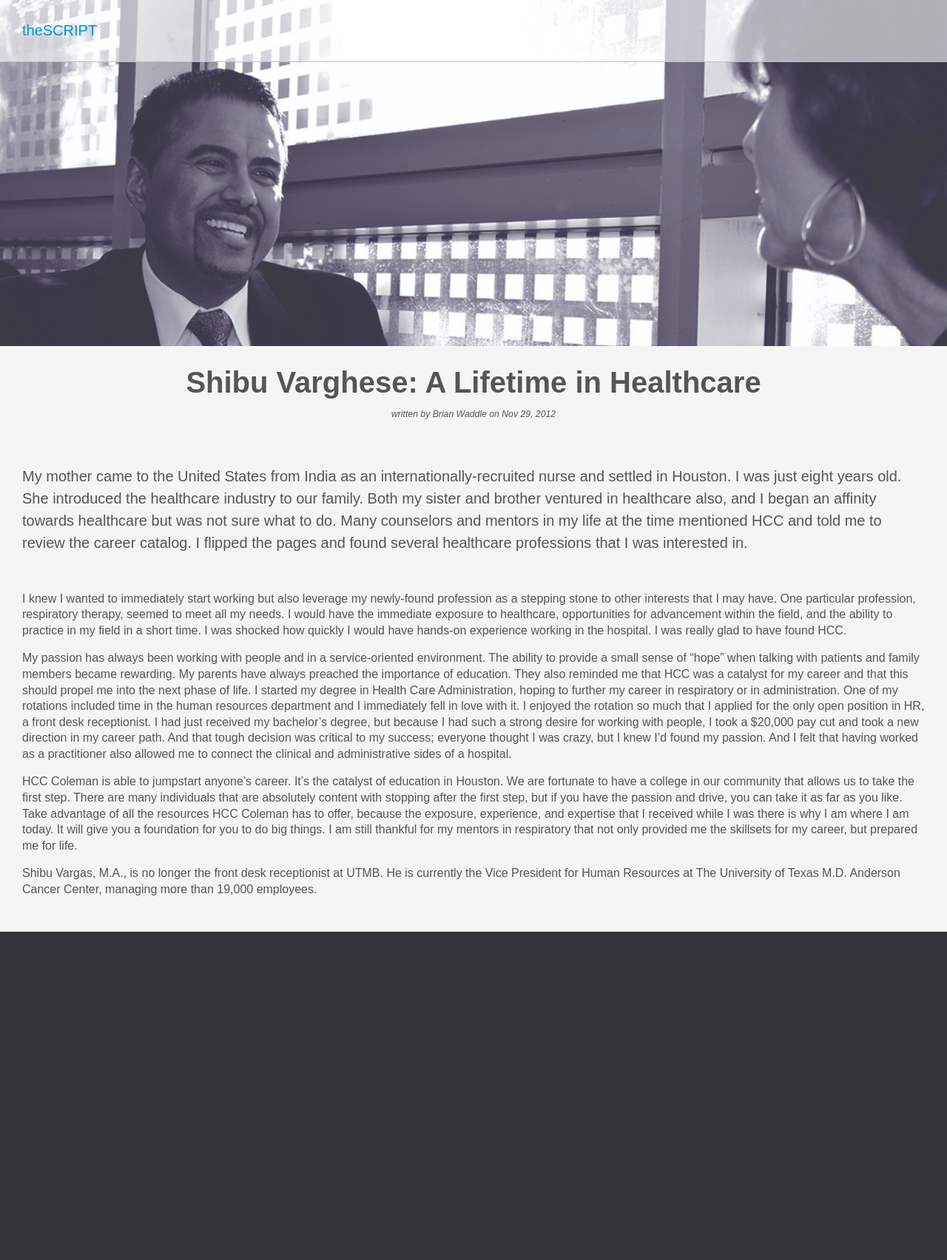
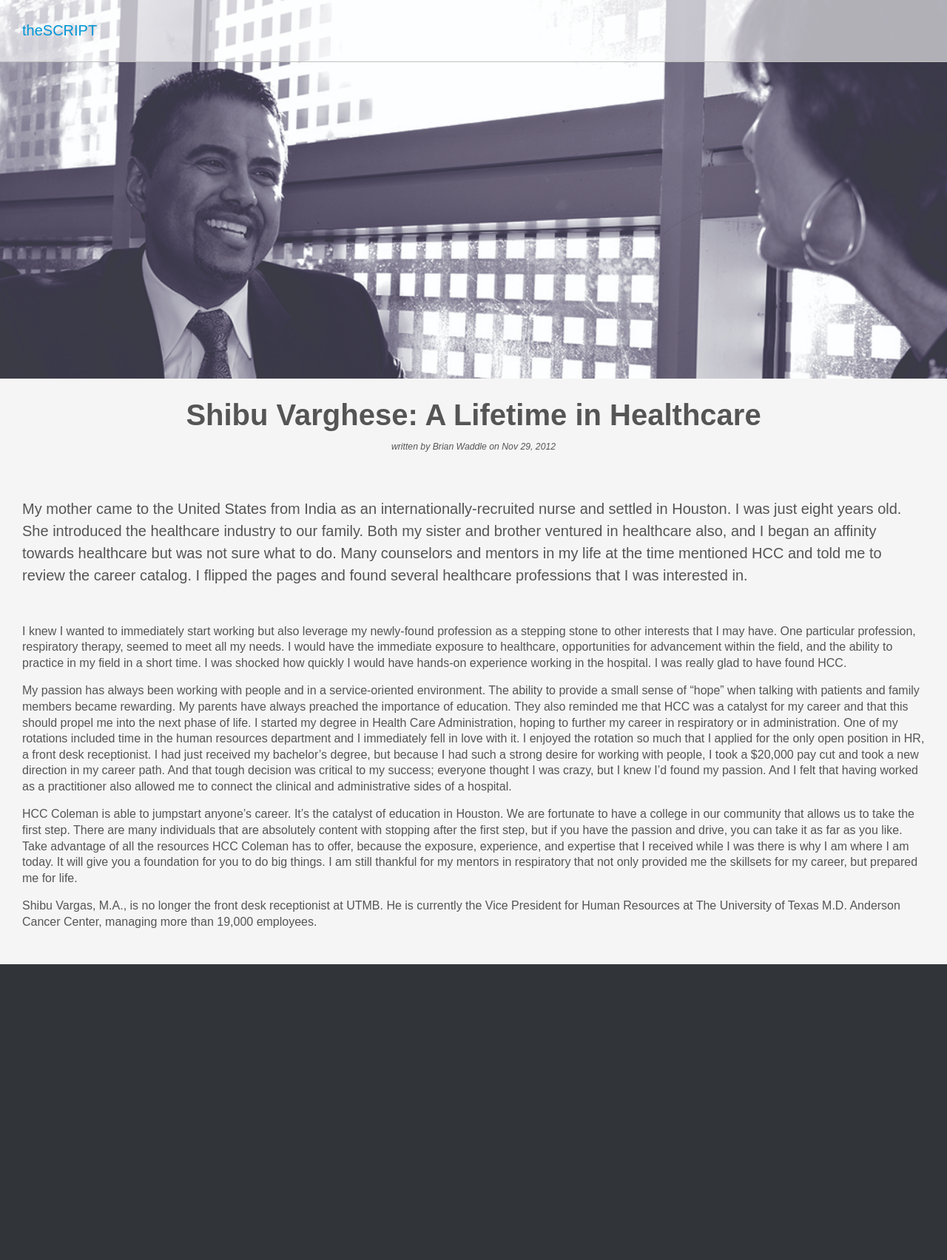
Before and after one commit to Coleman-Script/Coleman-Script.github.io, a Jekyll site: the page built from _posts/2012-11-29-shibu-varghese-a-lifetime-in-healthcare.md, in a window 1280 px wide. Shown: the whole page at 74% size. Built offline with Jekyll 4.4.1, drawn with Linux system fonts in a browser that asks for light colours; before the commit the page ends 1660 px from its top, so only the background shows below that.

Commit message:
Fix display bug with fixed footer

```diff
--- a/assets/css/site.scss
+++ b/assets/css/site.scss
@@ -71,6 +71,9 @@
   background: rgba(255, 255, 255, 0.6);
   border-bottom: 1px solid silver;
   text-align: left;
+  position: absolute; top: 0; left: 0;
+  width: 100%;
+  z-index: 999;
 
   h1 {
     font-size: 1.25rem;
@@ -182,14 +185,9 @@
   }
 }
 
-#post #primary-content {
-  margin-top: 30vw;
-}
-
 .scrollpast {
-  position: absolute; top: 0; left: 0;
-  width: 100%;
-  z-index: -1;
+  height: 40vw;
+  overflow: hidden;
 }
 
 
```
